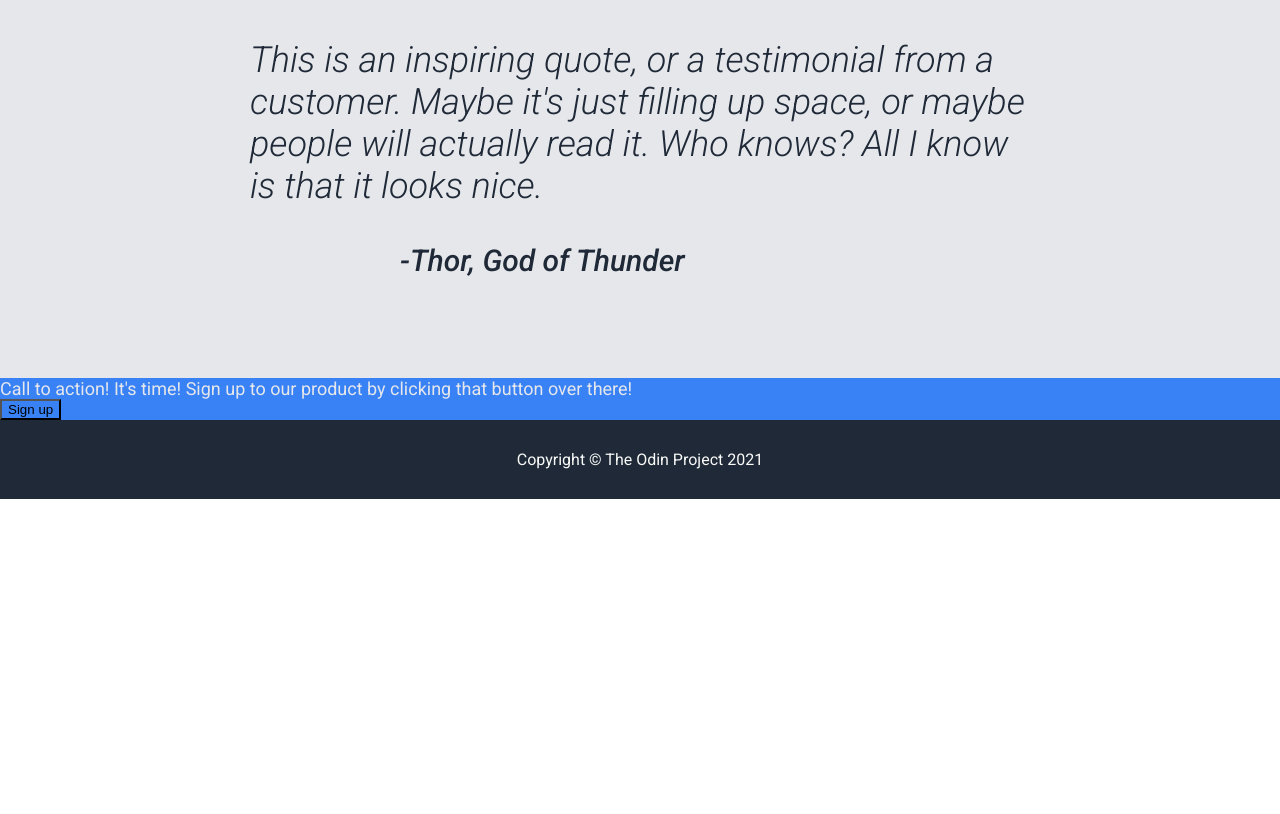
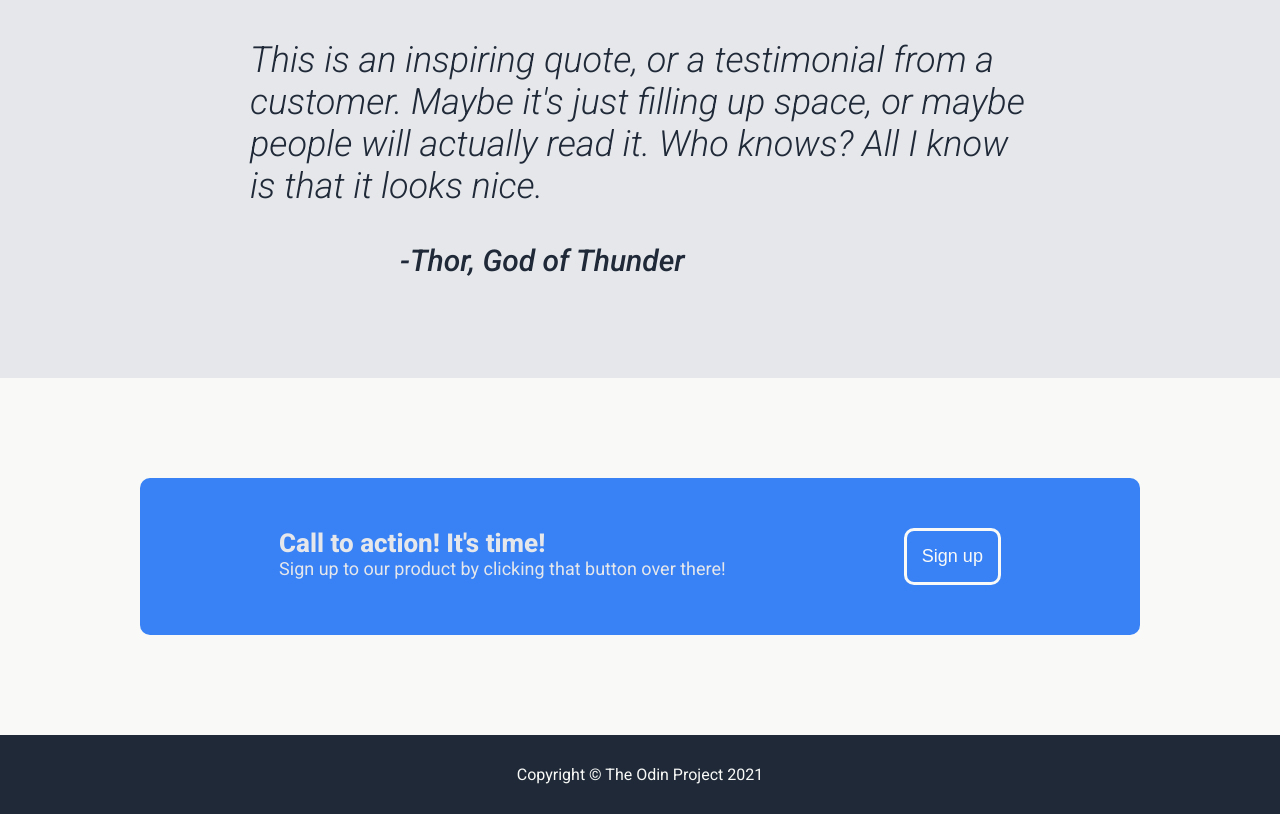
Before and after one commit to Arthurkfr/landing-page-project, a plain HTML site: page index.html in a window 1280 px wide. Shown: the part 1163-1977 px from the top of the page. Before the commit the page ends 1662 px from the top, so only its background shows below. Drawn offline with Linux system fonts and the light colour scheme.

Commit message:
Add partial ACTION BOX styles and HTML ajudstments

```diff
--- a/index.html
+++ b/index.html
@@ -68,9 +68,9 @@
     <div class="action-box">
         <div class="call-to-action">
             <div class="action-text">
-                <p class="smaller-text">Call to action! It's time! Sign up to our product by clicking that button over there!</p>
+                <p class="smaller-text"><span class="action-span">Call to action! It's time!</span><br> Sign up to our product by clicking that button over there!</p>
             </div>
-            <div>
+            <div class="actionbutton-div">
                 <button class="signup">Sign up</button>
             </div>
         </div>
--- a/style.css
+++ b/style.css
@@ -30,10 +30,6 @@ ul {
     gap: 50px;
     justify-content: center;
     align-items: center;
-}
-
-a {
-    text-decoration: none;
 }
 
 /* HERO */
@@ -138,20 +134,41 @@ a {
    align-self: end;
 }
 
-.smaller-text, a {
-    font-size: 18px;
-    color: #E5E7EB;
-    margin: 0px;
+/* CALL TO ACTION */
+
+.action-box {
+    background-color: #F9FAF8;
+    padding: 100px;
+    /* FLEX */
+    display: flex;
+    justify-content: center;
+    align-items: center;
 }
 
-/* CALL TO ACTION */
-
 .call-to-action {
+    width: 900px;
     background-color: #3882F6;
+    border-radius: 10px;
+    padding: 50px;
+    /* FLEX */
+    display: flex;
+    justify-content: space-around;
 }
 
 .signup {
     background-color: #3882F6;
+}
+
+.action-span {
+    font-weight: 800;
+    font-size: 26px;
+}
+
+.actionbutton-div {
+    /* FLEX */
+    display: flex;
+    justify-content: center;
+    align-items: center;
 }
 
 /* FOOTER */
@@ -162,3 +179,27 @@ a {
     text-align: center;
     padding: 30px;
 }
+
+/* GENERAL */
+
+.smaller-text, a {
+    font-size: 18px;
+    color: #E5E7EB;
+    margin: 0px;
+}
+
+a {
+    text-decoration: none;
+}
+
+button {
+    font-size: 18px;
+    color: #F9FAF8;
+    padding: 15px;
+    border: solid #F9FAF8 3px;
+    border-radius: 10px;
+}
+
+button:hover {
+    background-color: #1e488c;
+}
```
